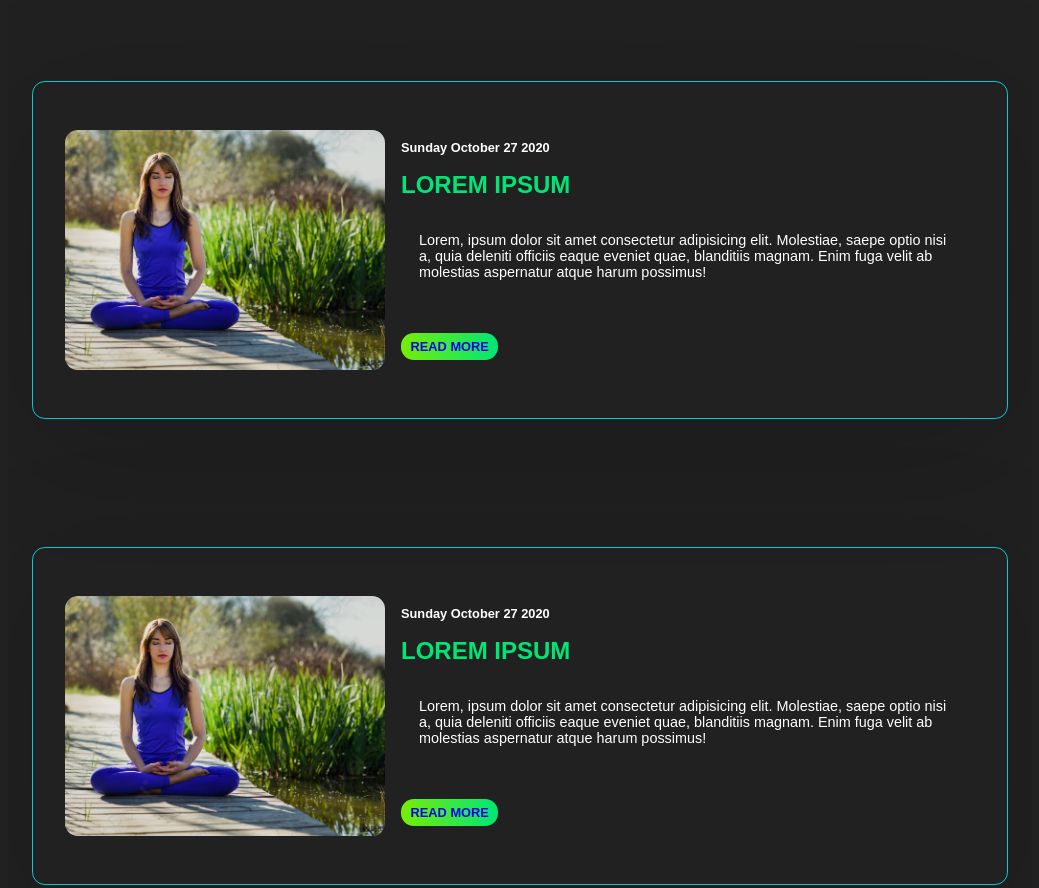
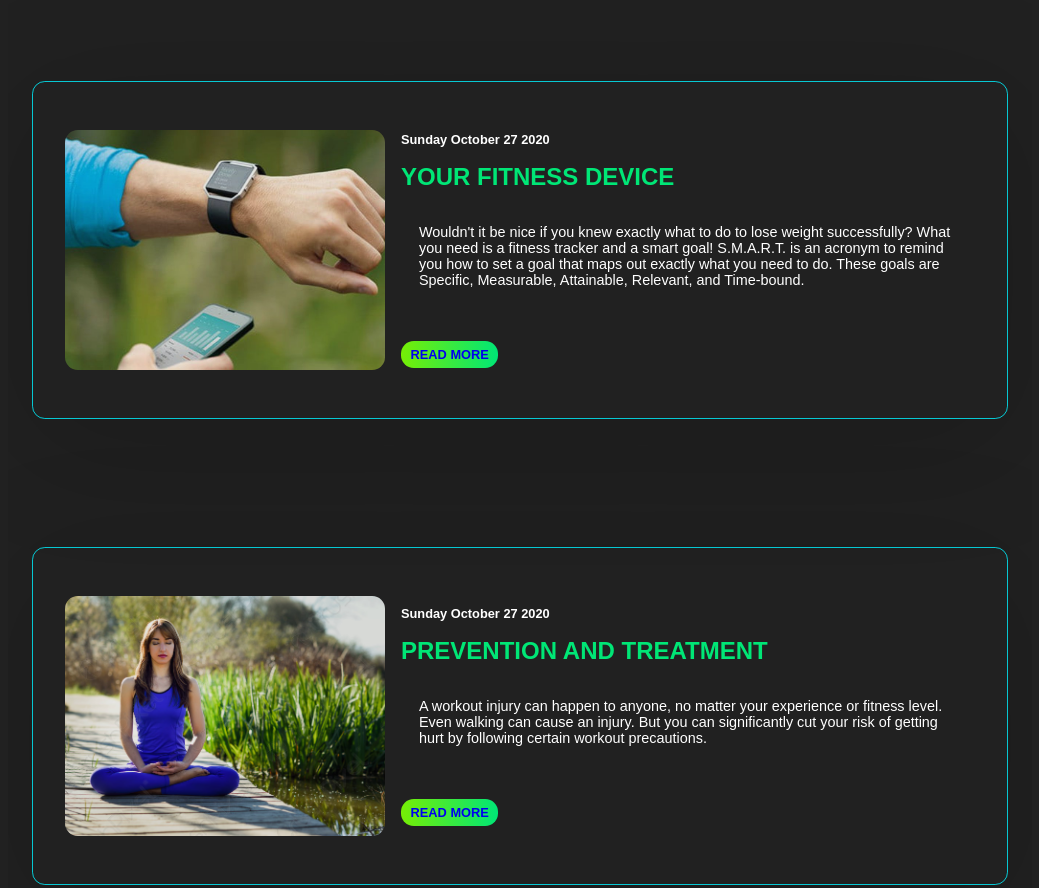
Before and after one commit to chevonfdz/Hack-Code-Hakothon-, a plain HTML site: page index.html in a window 1280 px wide. Shown: the part 1720-2608 px from the top of the page, without its empty margins (120-1159 px from the left). Drawn offline with Linux system fonts and the light colour scheme.

Commit message:
updated index.html

```diff
--- a/index.html
+++ b/index.html
@@ -49,7 +49,7 @@
         <div class="container3">
             <div class="blogPost">
                 <div class="blogPostImage">
-                    <img src="images/index/blogImagePost1.jpg" alt="blogPost1">
+                    <img src="images\index\eatWellGuid.jpg" alt="blogPost1">
                 </div>
 
                 <div class="blogPostContent">
@@ -73,7 +73,7 @@
         <div class="container3">
             <div class="blogPost">
                 <div class="blogPostImage">
-                    <img src="images/index/blogImagePost1.jpg" alt="blogPost1">
+                    <img src="images\index\vegetablesFruits.jpg" alt="blogPost1">
                 </div>
 
                 <div class="blogPostContent">
@@ -103,7 +103,7 @@
                 <div class = "product">
                     <div class = "product-content">
                         <div class = "product-img">
-                         <img class="item_img" src="images\index\blogImagePost1.jpg" alt="product">
+                         <img class="item_img" src="images\index\weight Loss Instagram Post.png" alt="product">
                         </div>
                     </div>
                     <div class = "product-info">
@@ -124,7 +124,7 @@
                 <div class = "product">
                     <div class = "product-content">
                         <div class = "product-img">
-                         <img class="item_img" src="images\index\blogImagePost1.jpg" alt="product">
+                         <img class="item_img" src="images\index\Heart-Health0.jpg" alt="product">
                         </div>
                     </div>
                     <div class = "product-info">
@@ -143,7 +143,7 @@
                 <div class = "product">
                     <div class = "product-content">
                         <div class = "product-img">
-                         <img class="item_img" src="images\index\blogImagePost1.jpg" alt="product">
+                         <img class="item_img" src="images\index\exerciseathome.jpg" alt="product">
                         </div>
                     </div>
                     <div class = "product-info">
@@ -171,7 +171,7 @@
         <div class="container3">
             <div class="blogPost">
                 <div class="blogPostImage">
-                    <img src="images/index/blogImagePost1.jpg" alt="blogPost1">
+                    <img src="images\index\fitness-3.jpg" alt="blogPost1">
                 </div>
 
                 <div class="blogPostContent">
@@ -179,11 +179,9 @@
                         <span> Sunday </span>
                         <span> October 27 2020</span>
                     </div>
-                    <h1 class="blogPostTitle">Lorem ipsum </h1>
+                    <h1 class="blogPostTitle">Your Fitness Device</h1>
                     <p class="blogPostText">
-                        Lorem, ipsum dolor sit amet consectetur adipisicing elit.
-                        Molestiae, saepe optio nisi a, quia deleniti officiis eaque eveniet quae,
-                        blanditiis magnam. Enim fuga velit ab molestias aspernatur atque harum possimus!
+                        Wouldn't it be nice if you knew exactly what to do to lose weight successfully? What you need is a fitness tracker and a smart goal! S.M.A.R.T. is an acronym to remind you how to set a goal that maps out exactly what you need to do. These goals are Specific, Measurable, Attainable, Relevant, and Time-bound.
                     </p>
                     <a href="#" class="blogPostButton">Read More</a>
                 </div>
@@ -201,11 +199,11 @@
                         <span> Sunday </span>
                         <span> October 27 2020</span>
                     </div>
-                    <h1 class="blogPostTitle">Lorem ipsum </h1>
+                    <h1 class="blogPostTitle">Prevention and Treatment </h1>
                     <p class="blogPostText">
-                        Lorem, ipsum dolor sit amet consectetur adipisicing elit.
-                        Molestiae, saepe optio nisi a, quia deleniti officiis eaque eveniet quae,
-                        blanditiis magnam. Enim fuga velit ab molestias aspernatur atque harum possimus!
+                        A workout injury can happen to anyone, no matter your experience or fitness level. Even walking can cause an injury.
+
+                        But you can significantly cut your risk of getting hurt by following certain workout precautions.
                     </p>
                     <a href="#" class="blogPostButton">Read More</a>
                 </div>
```
Also changed, not shown: images/index/Heart-Health0.jpg (added), images/index/eatWellGuid.jpg (added), images/index/exerciseathome.jpg (added), images/index/fitness-3.jpg (added), images/index/vegetablesFruits.jpg (added), images/index/weight Loss Instagram Post.png (added).
